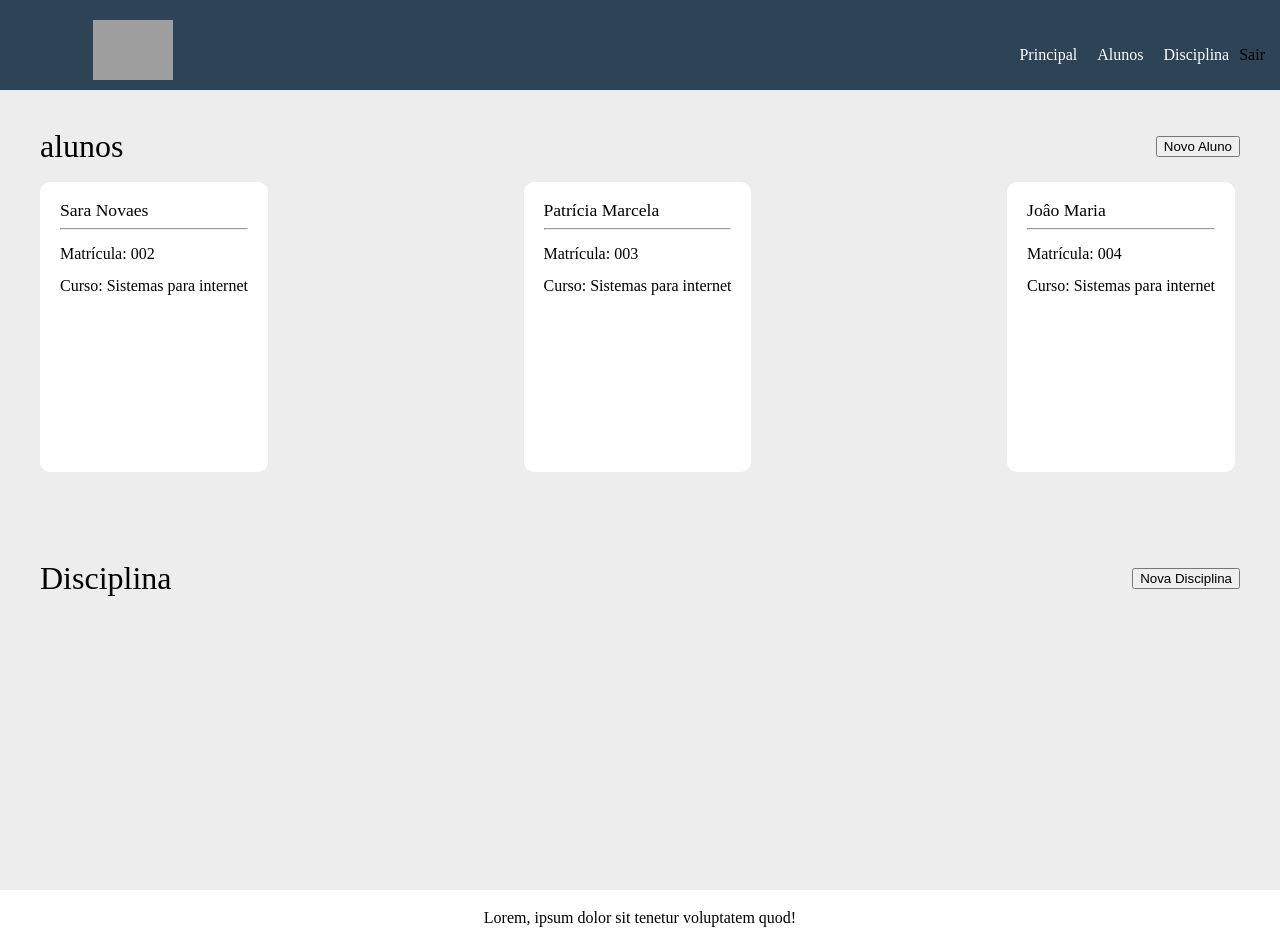
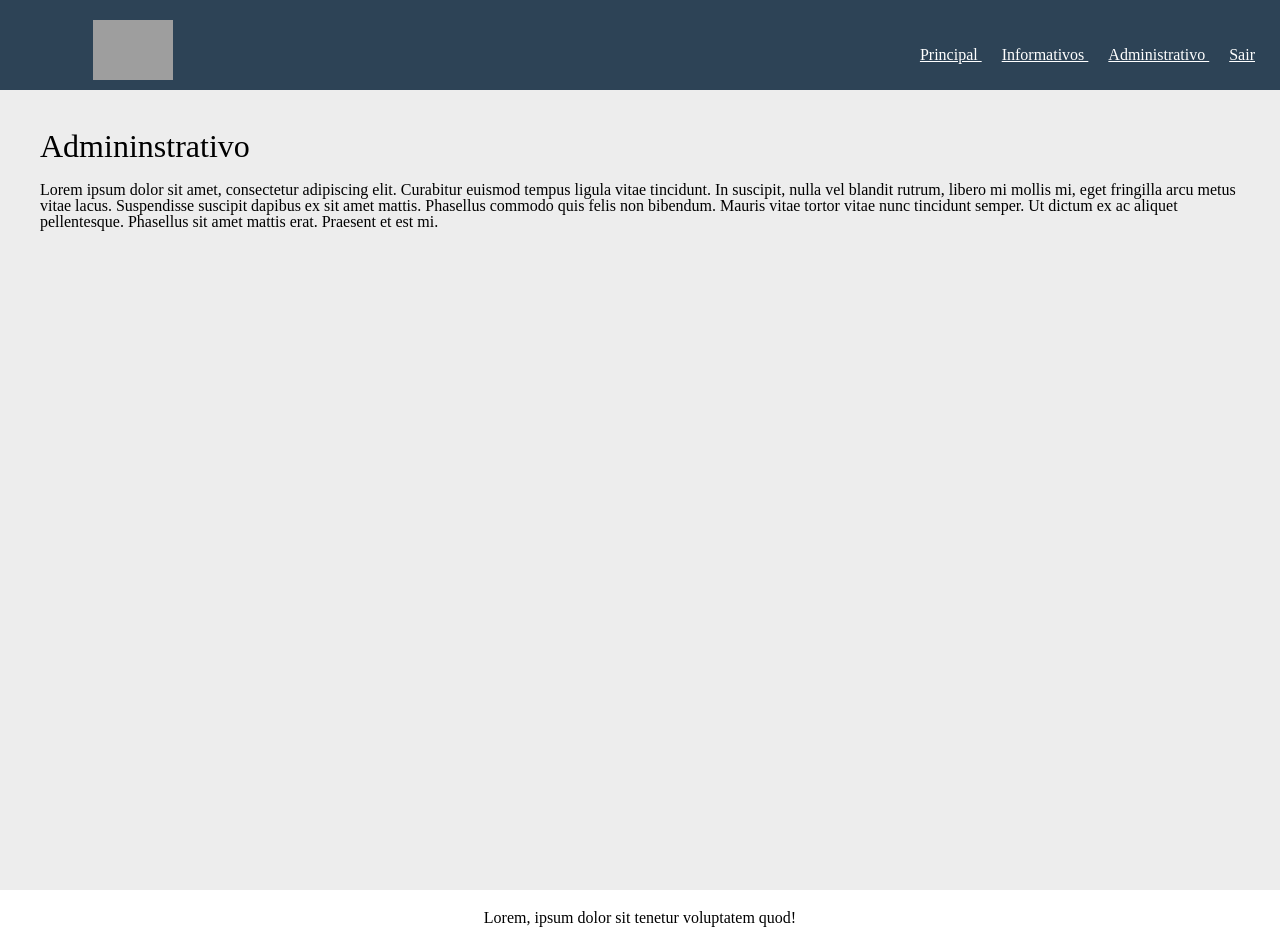
Before and after one commit to neliofrazao/hands-on-react, a React (Create React App) app: page /administrativo in a window 1280 px wide. Built offline with nearby package versions, Linux system fonts and the light colour scheme; data requests are answered from the project's data file; grey boxes are pictures that could not be loaded.

Commit message:
adicionando rotas

```diff
--- a/package.json
+++ b/package.json
@@ -9,6 +9,8 @@
     "axios": "^1.3.4",
     "react": "^18.2.0",
     "react-dom": "^18.2.0",
+    "react-router": "^6.8.2",
+    "react-router-dom": "^6.8.2",
     "react-scripts": "5.0.1",
     "web-vitals": "^2.1.4"
   },
--- a/src/App.js
+++ b/src/App.js
@@ -1,11 +1,18 @@
 import LayoutContainer  from './components/layout-container'
 import Main  from './pages/main'
+import Newsletter from './pages/newsletter/newsletter';
+import Admin from './pages/admin';
+import { Routes, Route } from "react-router-dom";
 
 function App() {
   return (
-    <LayoutContainer>
-      <Main />
-    </LayoutContainer>
+    <Routes>
+      <Route path="/" element={<LayoutContainer />}>
+        <Route index element={<Main />} />
+        <Route path="/informativo" element={<Newsletter />} />
+        <Route path="/administrativo" element={<Admin />} />
+      </Route>
+    </Routes>
   );
 }
 
--- a/src/components/layout-container/index.js
+++ b/src/components/layout-container/index.js
@@ -1,19 +1,20 @@
 import './LayoutContainer.css'
 import Logo from '../../images/cse-marcas-unipe_50anos_va1.svg'
+import {Outlet, Link} from 'react-router-dom'
 
-const LayoutContainer = ({children}) => (
+const LayoutContainer = () => (
   <>
     <header className="header">
       <img src={Logo} alt="Sistema de Controle Acadêmico" className="header__logo" />
       <nav className="nav-header">
-        <a title="Página principal" className="nav-header__link">Principal</a>
-        <a  title="Alunos" className="nav-header__link">Alunos</a>
-        <a  title="Disciplina" className="nav-header__link">Disciplina</a>
-        <a  title="Sair" className="button button--danger">Sair</a>
+        <Link className="nav-header__link" to='/'>Principal </Link>
+        <Link className="nav-header__link" to='/informativo'>Informativos </Link>
+        <Link className="nav-header__link" to='/administrativo'>Administrativo </Link>
+        <Link className="nav-header__link" to='/'>Sair </Link>
       </nav>
     </header>
     <main>
-      {children}
+       <Outlet />
     </main>
     <footer className="footer">
       <span>Lorem, ipsum dolor sit tenetur voluptatem quod!</span>
--- a/src/components/student-list/index.js
+++ b/src/components/student-list/index.js
@@ -34,6 +34,7 @@ const StudentList = () => {
         const response = await http.get('/alunos')
         setStudentData(response.data)
       } catch(erro) {
+        console.log(erro)
         if(erro.response.status === 404) {
           setHasError(true)
           console.log('Use a url correta')
--- a/src/index.js
+++ b/src/index.js
@@ -4,11 +4,14 @@ import './index.css';
 import './style/reset.css';
 import App from './App';
 import reportWebVitals from './reportWebVitals';
+import { BrowserRouter } from "react-router-dom";
 
 const root = ReactDOM.createRoot(document.getElementById('root'));
 root.render(
   <React.StrictMode>
-    <App />
+    <BrowserRouter>
+      <App />
+    </BrowserRouter>
   </React.StrictMode>
 );
 
--- /dev/null
+++ b/src/pages/admin/index.js
@@ -0,0 +1,9 @@
+import SectionWrapper from "../../shared/section-wrapper"
+
+const Admin = () => (
+  <SectionWrapper  title="Admininstrativo">
+      <p>Lorem ipsum dolor sit amet, consectetur adipiscing elit. Curabitur euismod tempus ligula vitae tincidunt. In suscipit, nulla vel blandit rutrum, libero mi mollis mi, eget fringilla arcu metus vitae lacus. Suspendisse suscipit dapibus ex sit amet mattis. Phasellus commodo quis felis non bibendum. Mauris vitae tortor vitae nunc tincidunt semper. Ut dictum ex ac aliquet pellentesque. Phasellus sit amet mattis erat. Praesent et est mi. </p>
+  </SectionWrapper>
+)
+
+export default Admin
--- /dev/null
+++ b/src/pages/newsletter/newsletter.js
@@ -0,0 +1,10 @@
+import SectionWrapper from "../../shared/section-wrapper"
+
+const Newsletter = () => (
+    <SectionWrapper  title="Informativo">
+        <p>Lorem ipsum dolor sit amet, consectetur adipiscing elit. Curabitur euismod tempus ligula vitae tincidunt. In suscipit, nulla vel blandit rutrum, libero mi mollis mi, eget fringilla arcu metus vitae lacus. Suspendisse suscipit dapibus ex sit amet mattis. Phasellus commodo quis felis non bibendum. Mauris vitae tortor vitae nunc tincidunt semper. Ut dictum ex ac aliquet pellentesque. Phasellus sit amet mattis erat. Praesent et est mi. </p>
+
+    </SectionWrapper>
+)
+
+export default Newsletter
```
Also changed, not shown: 1 other file (tests, documents, lock files or other folders).
